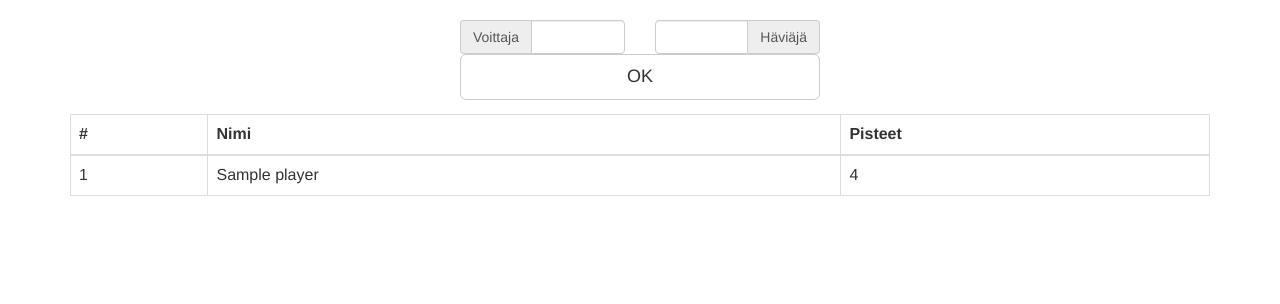
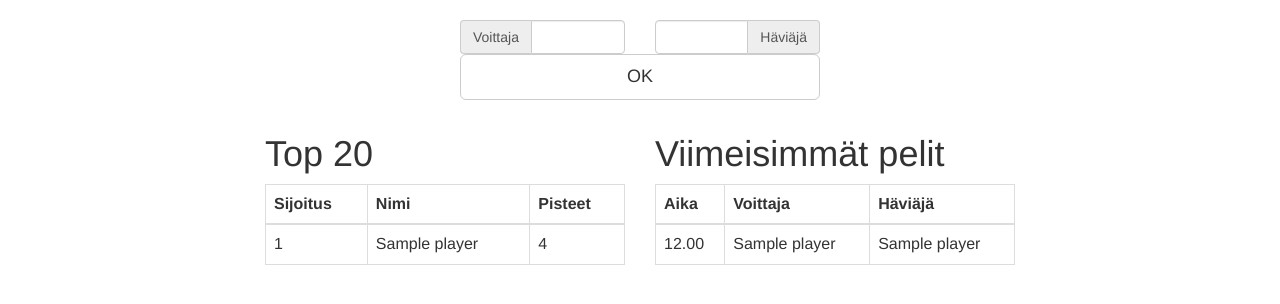
Before and after one commit to Prodeko/bilis, a Django app: page / in a window 1280 px wide. Shown: the part 52-356 px from the top of the page. Run offline with Django 3.2, Linux system fonts and the light colour scheme; tables that the repository leaves empty hold one stand-in row (values such as "Sample post"); some libraries are stand-ins or nearby versions.

Commit message:
new index page layout

```diff
--- a/bilis/templates/index.html
+++ b/bilis/templates/index.html
@@ -33,11 +33,12 @@
     </div>
     </form>
     <div class="row">
-    	<div class="col-xs-12">
+    	<div class="col-sm-6 col-md-4 col-md-offset-2">
+                <h1>Top 20</h1>
     		<table class="table table-bordered">
 	            <thead>
 	                <tr>
-	                    <th>#</th>
+	                    <th>Sijoitus</th>
 	                    <th>Nimi</th>
 	                    <th>Pisteet</th>
 	                </tr>
@@ -53,5 +54,27 @@
 	            </tbody>
 	        </table>
     	</div>
+    	<div class="col-sm-6 col-md-4">
+            <h1>Viimeisimmät pelit</h1>
+            <table class="table table-bordered">
+	            <thead>
+	                <tr>
+	                    <th>Aika</th>
+	                    <th>Voittaja</th>
+	                    <th>Häviäjä</th>
+	                </tr>
+	            </thead>
+	            <tbody>
+	                {% for game in latest_games %}
+	                <tr>
+                            <td>{{ game.datetime | date:"h.i"  }}</td>
+	                    <td>{{ game.winner.name }}</td>
+	                    <td>{{ game.loser.name }}</td>
+	                </tr>
+	                {% endfor %}
+	            </tbody>
+	        </table>
+    	</div>
+
     </div>
 {% endblock %}
--- a/bilis/views.py
+++ b/bilis/views.py
@@ -1,15 +1,17 @@
 from django.shortcuts import render_to_response, redirect, render
 from django.forms import ModelForm
 from django.template import RequestContext
-from bilis.models import Player
+from bilis.models import Player, Game
 from bilis.forms import PlayerForm, ResultForm
 
 def index(request):
     form = ResultForm()
-    players = Player.objects.all().order_by('-live_rating')
+    players = Player.objects.all().order_by('-live_rating')[:20]
+    latest_games = Game.objects.all().order_by('-datetime')[:20]
     return render_to_response('index.html',{
                 'form': form,
-                'players': players
+                'players': players,
+                'latest_games' : latest_games
         }, context_instance=RequestContext(request))
 
 def add_result(request):
```
